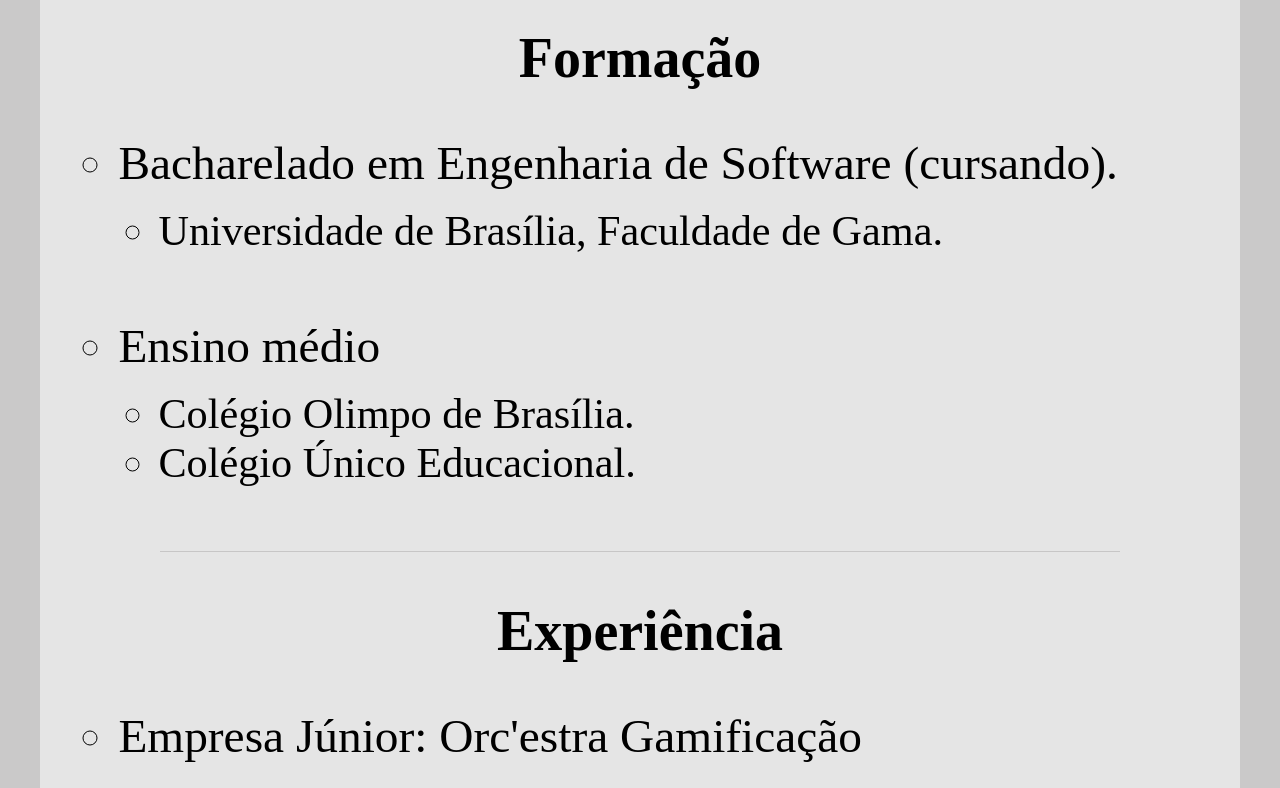
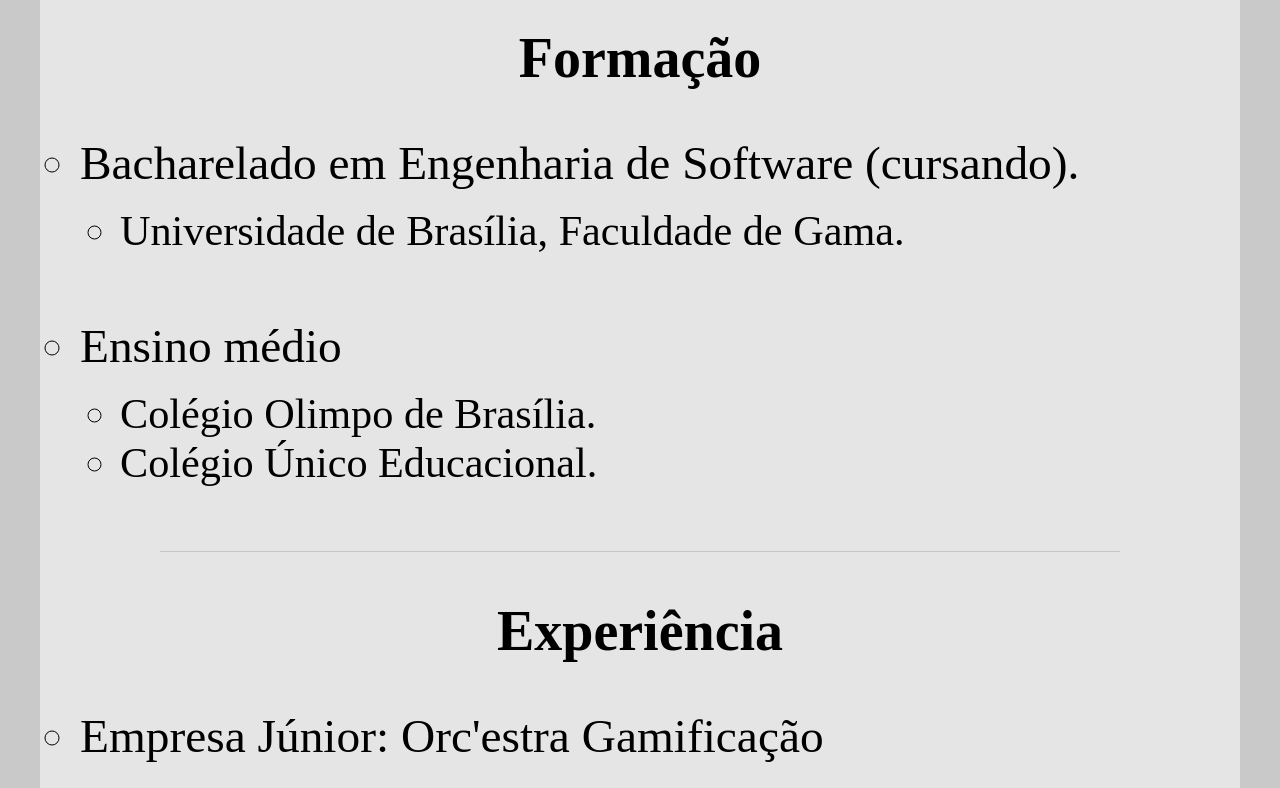
Before and after one commit to JongaMatos/web-curriculo, a React (Create React App) app: page /Curriculo in a window 1280 px wide. Shown: the part 760-1548 px from the top of the page. Built offline with nearby package versions, Linux system fonts and the light colour scheme.

Commit message:
Testing margin

```diff
--- a/src/components/CSS/ResumeBody.css
+++ b/src/components/CSS/ResumeBody.css
@@ -63,7 +63,7 @@
     .Conteudo {
         margin: auto;
         margin-bottom: 8vh;
-        margin-left: 3vw;
+        /* margin-left: 3vw; */
     }
     .Subtitulo {
         font-size: 3.7vw;
```
